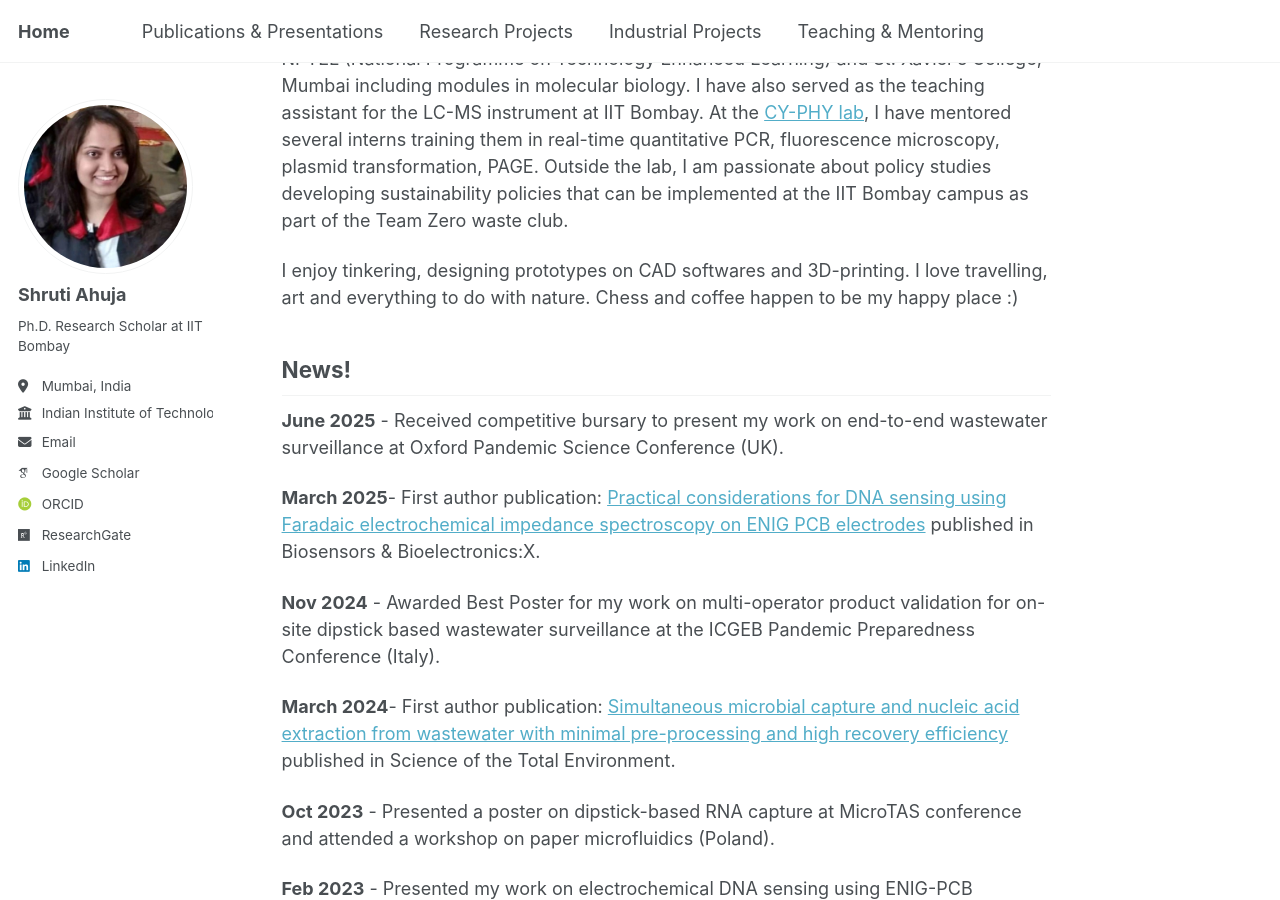
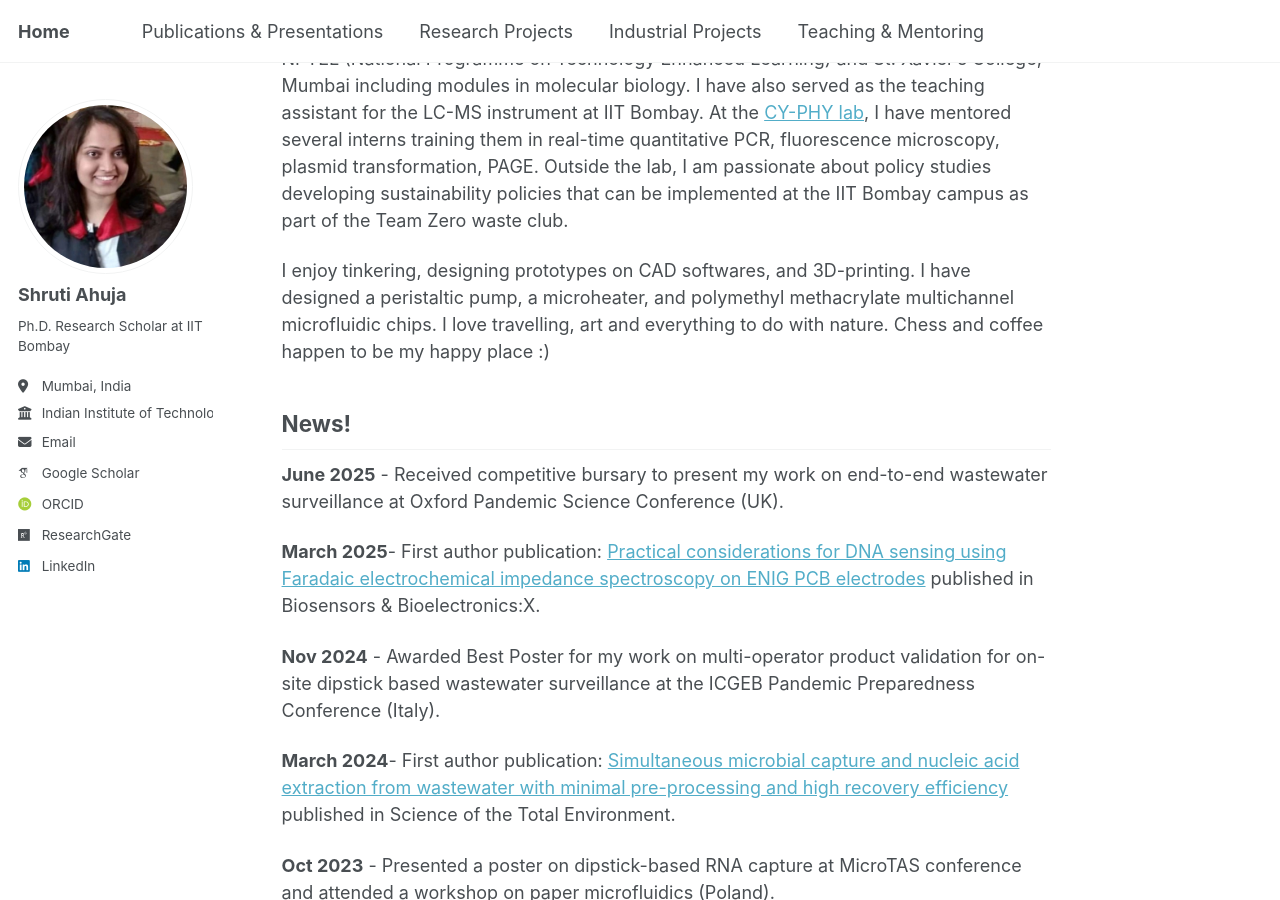
Before and after one commit to shrutiahuja/shrutiahuja.github.io, a Jekyll site: the page built from _pages/about.md, in a window 1280 px wide and 900 px high, scrolled down 2555 px. Built offline with Jekyll 4.4.1, drawn with Linux system fonts in a browser that asks for light colours; some web fonts are replaced; a script that is not in the unit is left out.

Commit message:
Update about.md

```diff
--- a/_pages/about.md
+++ b/_pages/about.md
@@ -55,7 +55,7 @@ I love working on real world-healthcare problems, optimizing and curating bioass
 
 I enjoy teaching and mentoring, having been a teaching assistant for several courses at NPTEL (National Programme on Technology Enhanced Learning) and St. Xavier's College, Mumbai including modules in molecular biology. I have also served as the teaching assistant for the LC-MS instrument at IIT Bombay. At the [CY-PHY lab](https://www.ee.iitb.ac.in/~stallur/index.php/), I have mentored several interns training them in real-time quantitative PCR, fluorescence microscopy, plasmid transformation, PAGE. Outside the lab, I am passionate about policy studies developing sustainability policies that can be implemented at the IIT Bombay campus as part of the Team Zero waste club.
 
-I enjoy tinkering, designing prototypes on CAD softwares and 3D-printing. I love travelling, art and everything to do with nature. Chess and coffee happen to be my happy place :)
+I enjoy tinkering, designing prototypes on CAD softwares, and 3D-printing. I have designed a peristaltic pump, a microheater, and polymethyl methacrylate multichannel microfluidic chips. I love travelling, art and everything to do with nature. Chess and coffee happen to be my happy place :)
 
 ## News!
 
```
